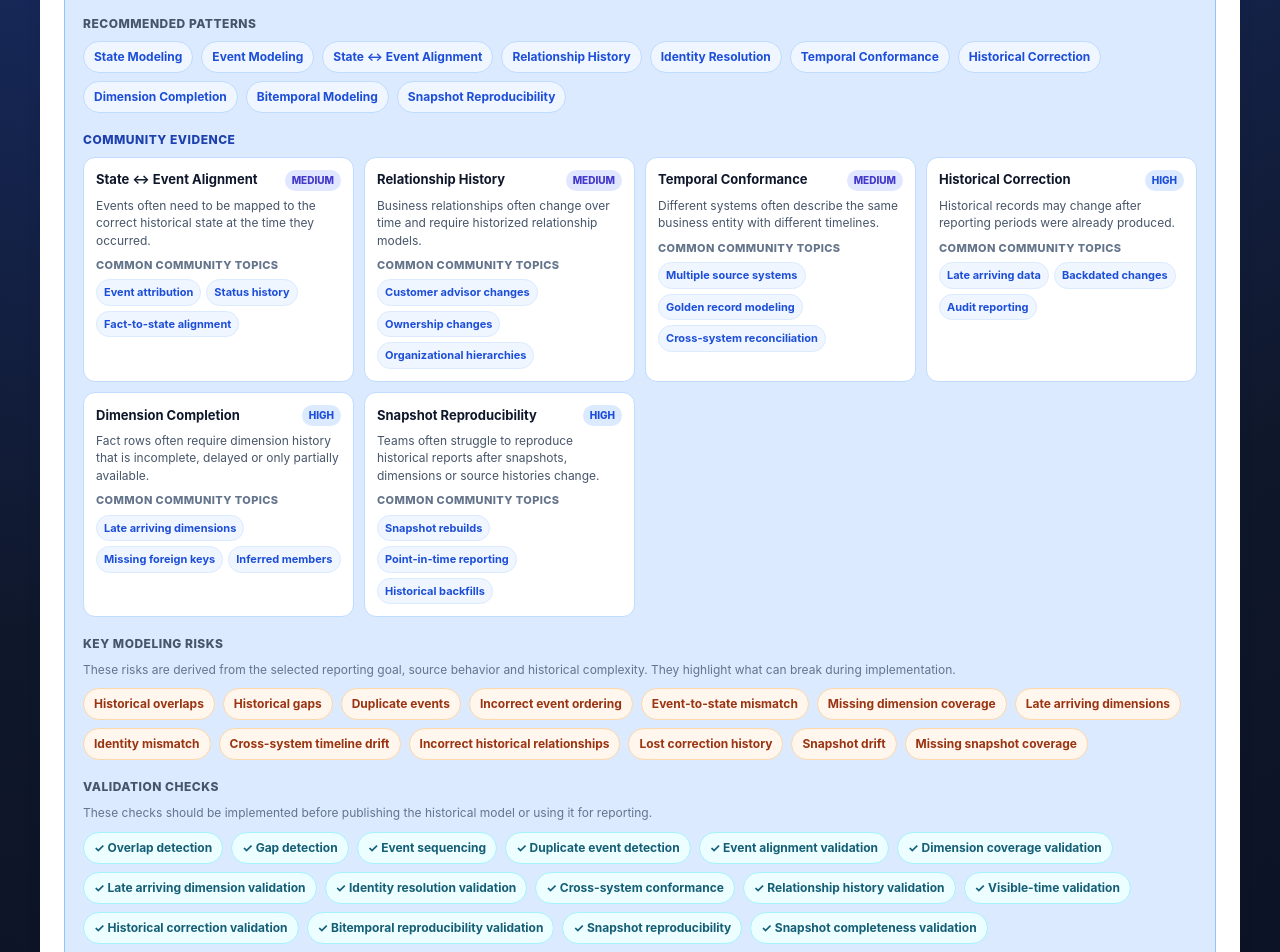
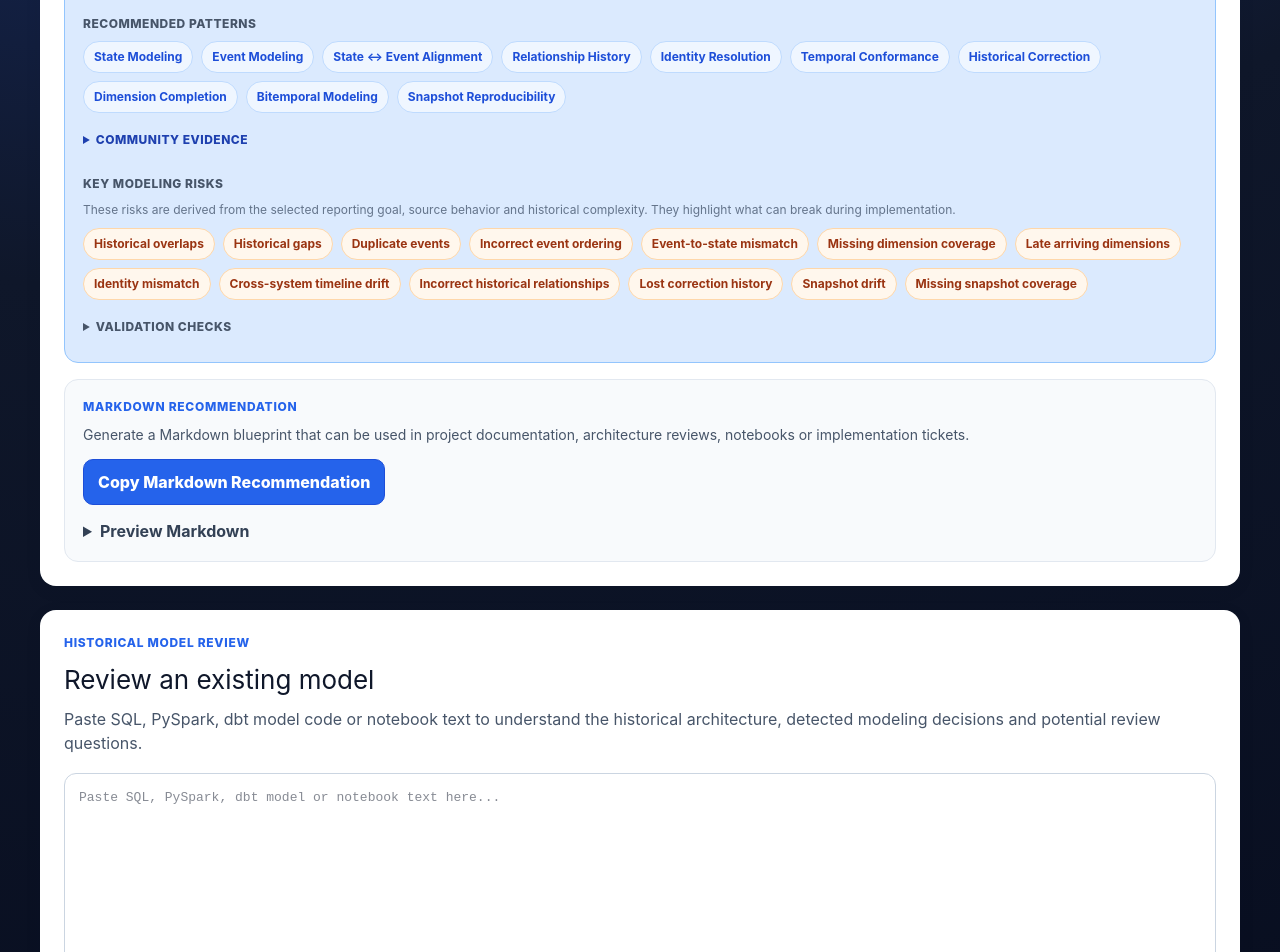
Before and after one commit to frohnhaus-sketch/bitemporal-debugger, a Next.js app: page / in a window 1280 px wide. Shown: the part 2000-2952 px from the top of the page. Built offline with nearby package versions, Linux system fonts and the light colour scheme.

Commit message:
Improve mobile UX

```diff
--- a/app/patterns/page.tsx
+++ b/app/patterns/page.tsx
@@ -1,3 +1,8 @@
+"use client";
+
+import { useEffect, useRef } from "react";
+import { track } from "@/lib/analytics";
+
 const PATTERN_GROUPS = [
   {
     title: "Foundations",
@@ -107,6 +112,46 @@ const PATTERN_GROUPS = [
 ];
 
 export default function PatternsPage() {
+  const trackedDepths = useRef(new Set<number>());
+
+  useEffect(() => {
+    track("patterns_page_opened", {
+      path: window.location.pathname,
+      referrer: document.referrer,
+      url: window.location.href,
+    });
+  }, []);
+
+  useEffect(() => {
+    const handleScroll = () => {
+      const docHeight =
+        document.documentElement.scrollHeight - window.innerHeight;
+
+      if (docHeight <= 0) return;
+
+      const percent = Math.round((window.scrollY / docHeight) * 100);
+
+      [25, 50, 75, 100].forEach((threshold) => {
+        if (
+          percent >= threshold &&
+          !trackedDepths.current.has(threshold)
+        ) {
+          trackedDepths.current.add(threshold);
+
+          track("scroll_depth", {
+            page: "patterns",
+            percent: threshold,
+          });
+        }
+      });
+    };
+
+    window.addEventListener("scroll", handleScroll);
+    handleScroll();
+
+    return () => window.removeEventListener("scroll", handleScroll);
+  }, []);
+
   return (
     <main
       style={{
@@ -152,7 +197,7 @@ export default function PatternsPage() {
             style={{
               margin: 0,
               maxWidth: 900,
-              fontSize: 54,
+              fontSize: "clamp(34px, 10vw, 54px)",
               lineHeight: 1.02,
               letterSpacing: "-0.05em",
               color: "#ffffff",
@@ -222,12 +267,19 @@ export default function PatternsPage() {
                 {group.patterns.map((pattern) => (
                   <article
                     key={pattern.name}
+                    onClick={() => {
+                      track("pattern_opened", {
+                        pattern: pattern.name,
+                        group: group.title,
+                      });
+                    }}
                     style={{
                       background: "#ffffff",
                       color: "#0f172a",
                       borderRadius: 14,
                       padding: 16,
                       border: "1px solid #dbeafe",
+                      cursor: "pointer",
                     }}
                   >
                     <h3
--- a/components/AdvisorPanel.tsx
+++ b/components/AdvisorPanel.tsx
@@ -358,22 +358,24 @@ export function AdvisorPanel() {
         )}
 
         {blueprint.communityEvidence.length > 0 && (
-          <div style={{ marginTop: 18 }}>
-            <div
+          <details style={{ marginTop: 18 }}>
+            <summary
               style={{
+                cursor: "pointer",
                 fontSize: 12,
                 fontWeight: 800,
                 color: "#1e40af",
-                marginBottom: 8,
                 textTransform: "uppercase",
                 letterSpacing: 0.5,
+                marginBottom: 8,
               }}
             >
               Community Evidence
-            </div>
+            </summary>
 
             <div
               style={{
+                marginTop: 10,
                 display: "grid",
                 gridTemplateColumns: "repeat(auto-fit, minmax(220px, 1fr))",
                 gap: 10,
@@ -436,6 +438,7 @@ export function AdvisorPanel() {
                   >
                     {item.summary}
                   </div>
+
                   <div
                     style={{
                       color: "#64748b",
@@ -448,6 +451,7 @@ export function AdvisorPanel() {
                   >
                     Common community topics
                   </div>
+
                   <div style={{ display: "flex", flexWrap: "wrap", gap: 5 }}>
                     {item.observedIn.slice(0, 3).map((evidence) => (
                       <span
@@ -469,7 +473,7 @@ export function AdvisorPanel() {
                 </div>
               ))}
             </div>
-          </div>
+          </details>
         )}
 
         {blueprint.risks.length > 0 && (
@@ -520,30 +524,33 @@ export function AdvisorPanel() {
         )}
 
         {blueprint.validationChecks.length > 0 && (
-          <div style={{ marginTop: 18 }}>
-            <div
+          <details style={{ marginTop: 18 }}>
+            <summary
               style={{
+                cursor: "pointer",
                 fontSize: 12,
                 fontWeight: 800,
                 color: "#475569",
-                marginBottom: 8,
                 textTransform: "uppercase",
                 letterSpacing: 0.5,
+                marginBottom: 8,
               }}
             >
               Validation Checks
-            </div>
+            </summary>
+
             <p
               style={{
-                margin: "0 0 10px",
+                margin: "10px 0",
                 color: "#64748b",
                 fontSize: 12,
                 lineHeight: 1.45,
               }}
             >
-              These checks should be implemented before publishing the historical model or
-              using it for reporting.
+              These checks should be implemented before publishing the historical model
+              or using it for reporting.
             </p>
+
             <div style={{ display: "flex", flexWrap: "wrap", gap: 8 }}>
               {blueprint.validationChecks.map((check) => (
                 <span
@@ -563,7 +570,7 @@ export function AdvisorPanel() {
                 </span>
               ))}
             </div>
-          </div>
+          </details>
         )}
       </div>
 
```
